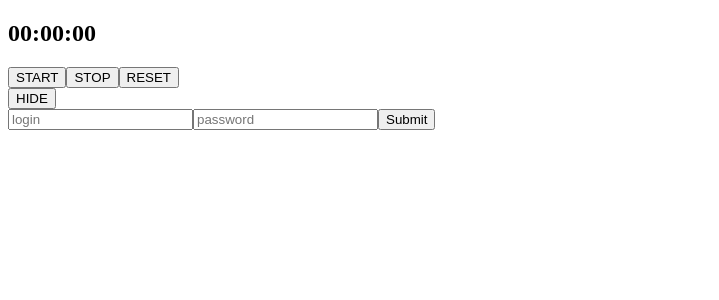
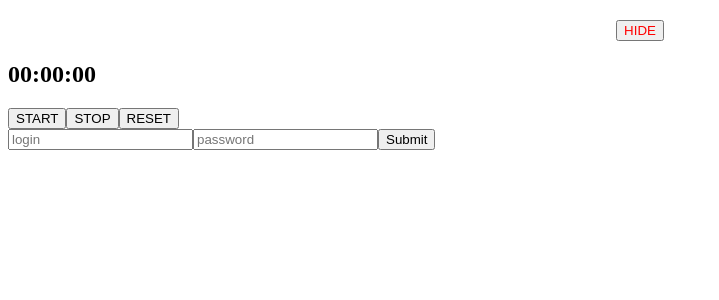
Before and after one commit to ikachinskaya/React, a React (Create React App) app: page / in a window 1280 px wide. Shown: the top 300 px of the page, without its empty margins (0-719 px from the left). Built offline with nearby package versions, Linux system fonts and the light colour scheme.

Commit message:
Add app.module.css

```diff
--- a/src/App.js
+++ b/src/App.js
@@ -1,6 +1,7 @@
 import { Component } from "react";
+import styles from "./app.module.css"
+import SignInForm from "./components/SignInForm";
 import StopWatch from "./components/StopWatch";
-import SignInForm from "./components/SignInForm";
 
 class App extends Component {
   constructor(props) {
@@ -21,8 +22,9 @@ class App extends Component {
     const { isVisible } = this.state;
     return (
       <>
-        {isVisible && <StopWatch />}
-        <button onClick={this.toggleVisibility}>HIDE</button>
+
+        <button className={styles.btn} onClick={this.toggleVisibility}>HIDE</button>
+         {isVisible && <StopWatch />}
         <SignInForm />
       </>
     );
--- /dev/null
+++ b/src/app.module.css
@@ -0,0 +1,7 @@
+.btn {
+  color: red;
+  display: flex;
+  align-items: center;
+  margin: 20px auto;
+
+}
```
